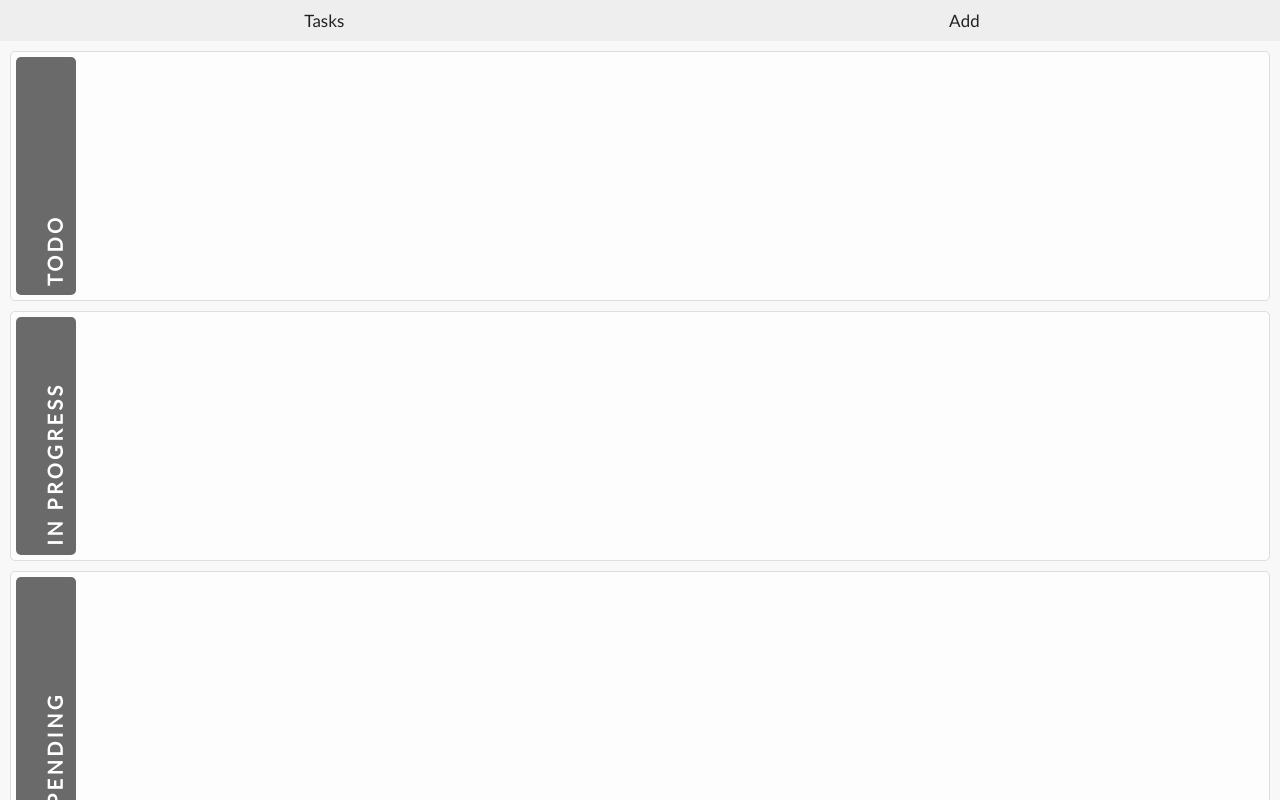
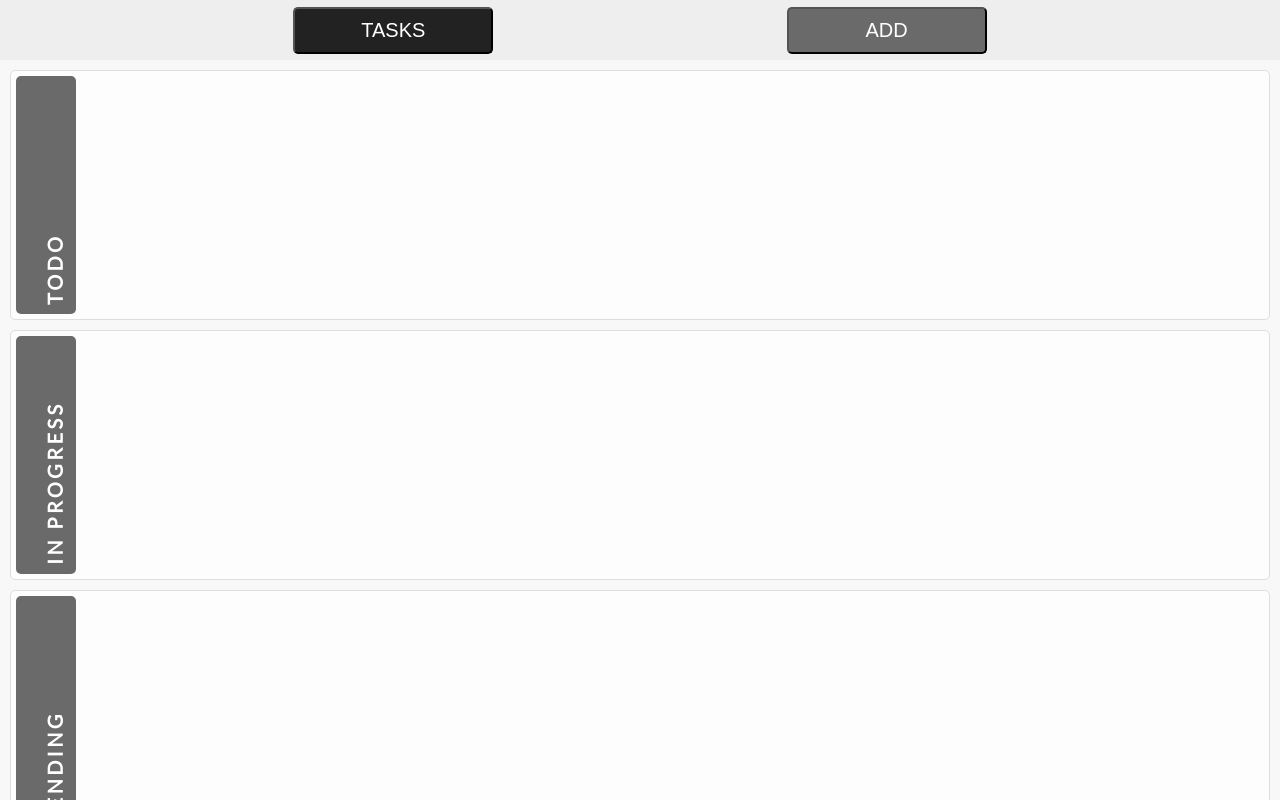
Before and after one commit to tarmeli/horizontal-kanban, a React (Create React App) app: page / in a window 1280 px wide. Shown: the top 800 px of the page. Built offline with nearby package versions, Linux system fonts and the light colour scheme.

Commit message:
tweaked nav buttons

```diff
--- a/src/components/App/index.js
+++ b/src/components/App/index.js
@@ -1,3 +1,4 @@
 export * from './App';
 export * from './nav';
+export * from './navItem';
 export * from './content';
--- a/src/components/App/nav.jsx
+++ b/src/components/App/nav.jsx
@@ -1,17 +1,30 @@
 import { Link } from 'react-router-dom';
-import React from 'react';
+import React, { useState } from 'react';
+import { NavItem } from './';
 
-const Nav = () => (
+const Nav = () => {
+  const [activeButton, setActiveButton] = useState('tasks');
+
+  return (
     <nav className="navbar">
-    <ul className="container container--space-around">
+      <div className="container">
         <Link to="/">
-        <li className="navbar__item">Tasks</li>
+          <NavItem
+            title="tasks"
+            isActive={activeButton === 'tasks'}
+            handleClick={() => setActiveButton('tasks')}
+          />
         </Link>
         <Link to="/Add">
-        <li className="navbar__item">Add</li>
+          <NavItem
+            title="add"
+            isActive={activeButton === 'add'}
+            handleClick={() => setActiveButton('add')}
+          />
         </Link>
-    </ul>
+      </div>
     </nav>
   );
+};
 
 export { Nav };
--- /dev/null
+++ b/src/components/App/navItem.jsx
@@ -0,0 +1,20 @@
+import React from 'react';
+import PropTypes from 'prop-types';
+
+const NavItem = ({ title, isActive, handleClick }) => (
+
+  <button
+    className={`navbar__item${isActive ? ' navbar__item--active' : ''}`}
+    onClick={handleClick}
+  >
+    {title}
+  </button>
+);
+
+NavItem.propTypes = {
+  handleClick: PropTypes.func.isRequired,
+  title: PropTypes.string.isRequired,
+  isActive: PropTypes.bool.isRequired,
+};
+
+export { NavItem };
--- a/src/scss/components/_navbar.scss
+++ b/src/scss/components/_navbar.scss
@@ -1,11 +1,38 @@
 .navbar {
   width: 100%;
+  height: 60px;
   background-color: #eee;
 
+  .container {
+    display: flex;
+    flex-direction: row;
+    justify-content: space-evenly;
+    align-items: center;
+    height: 100%;
+  }
+
   &__item {
-    display: inline-block;
-    list-style-type: none;
-    margin-right: -4px;
+    display: block;
     padding: 10px;
+    text-align: center;
+    font-size: 20px;
+    color: $white;
+    background-color: $scorpion;
+    border-radius: 5px;
+    width: 200px;
+    text-transform: uppercase;
+    outline: 0;
+    cursor: pointer;
+
+    &:hover {
+      color: $scorpion;
+      background-color: $link;
+      transition: all;
+    }
+
+    &--active {
+      color: $white;
+      background-color: $mine-shaft;
+    }
   }
 }
```
Lines whose indentation alone changed are shown as unchanged.
